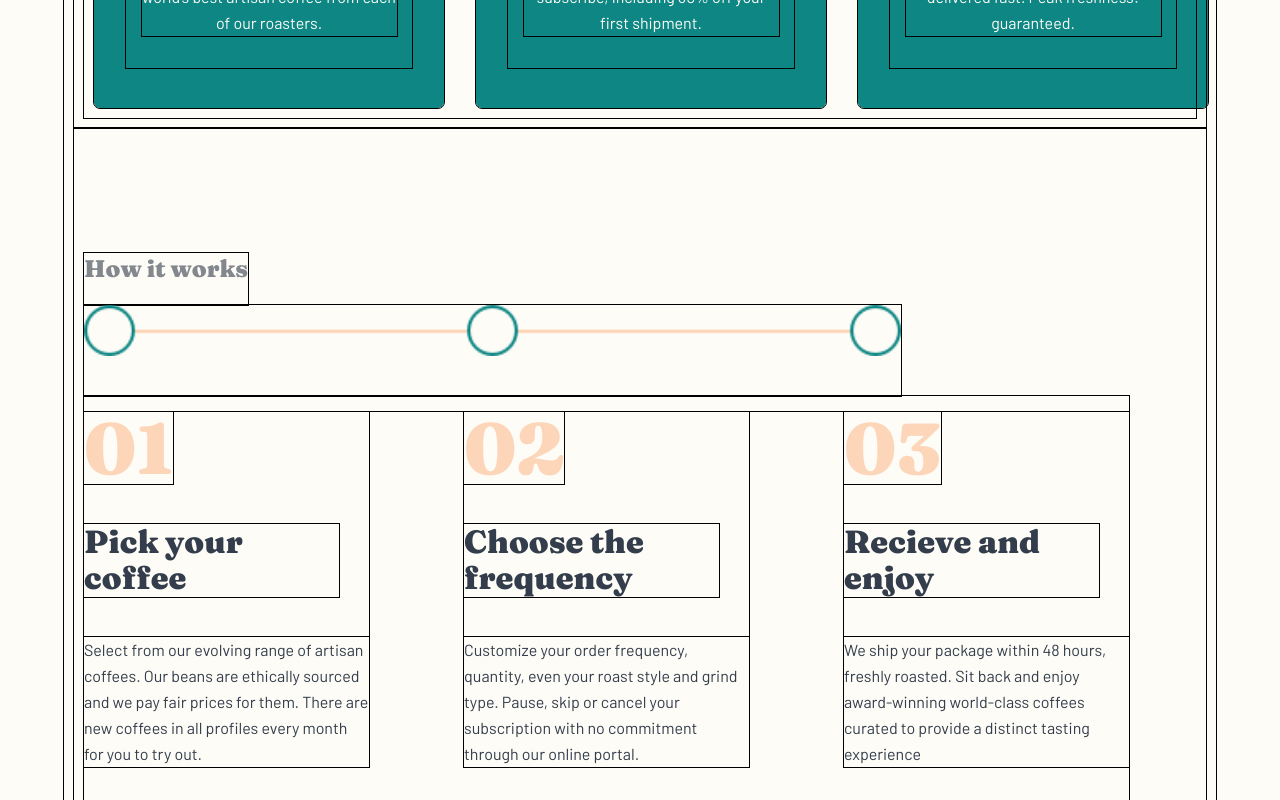
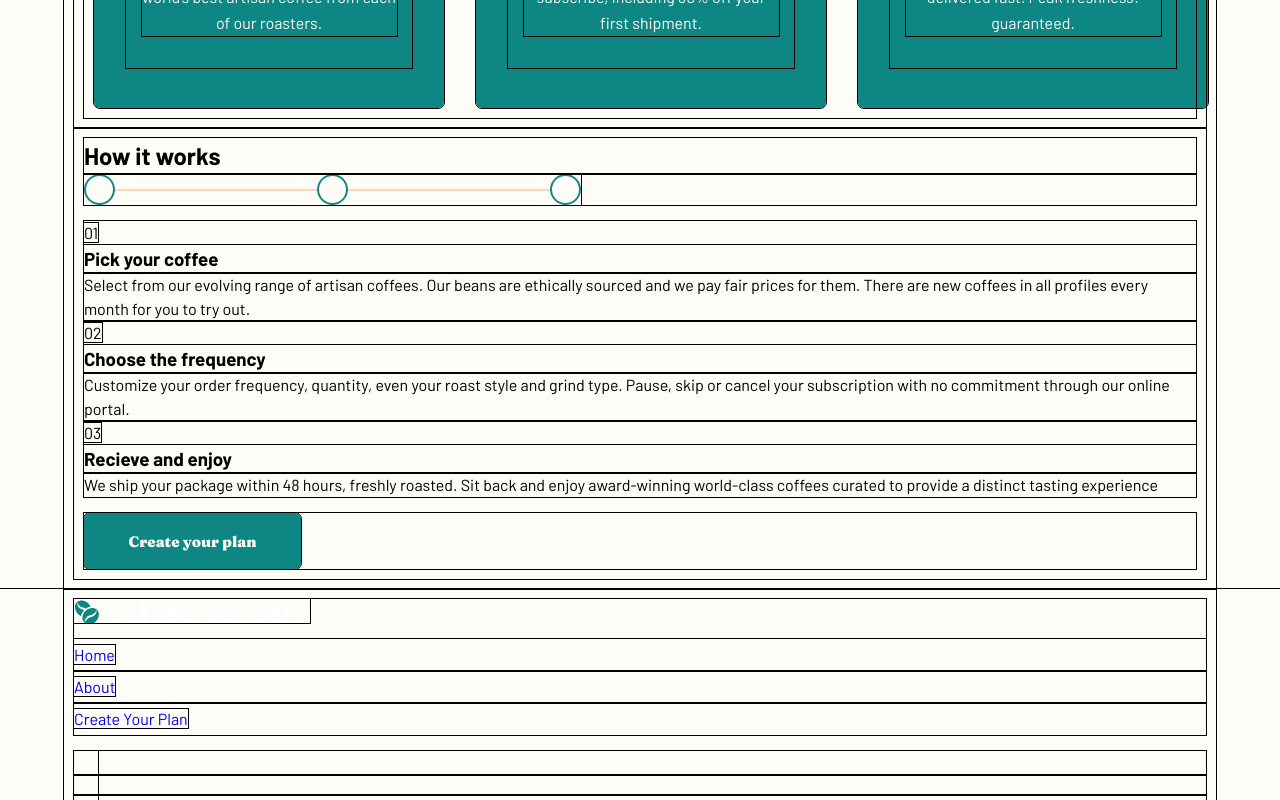
Before and after one commit to tlanettepollard/FEM-CoffeeRoasters-Subscription-Site-TLP, a React (Vite) app: page / in a window 1280 px wide. Shown: the part 1940-2740 px from the top of the page. Built offline with nearby package versions, Linux system fonts and the light colour scheme.

Commit message:
Updates: starting work section over
Signed-off-by: T. Lanette <TLPollard4516@gmail.com>

```diff
--- a/src/styles/components/_howWorks.scss
+++ b/src/styles/components/_howWorks.scss
@@ -1,60 +1,4 @@
 @use '../abstracts/' as *;
 @use '../base/' as *;
 
-.main__home {
-    .work {
-        padding-top: 6.25rem;
-        max-width: 75rem;
-        height: 49.0625rem;
-        @include flex(column, center, flex-start);
-        &__title {
-            @include HeaderFourLTG;
-            padding-bottom: 1.25rem;
-        }
-        .divider {
-            width: 51.0625rem;
-            height: auto;
-            padding-bottom: 2.5rem;
-        }
-
-        .work__container {
-            .works__items {
-                display: grid;
-                grid-template-columns: repeat(3, 1fr);
-                grid-template-rows: 1fr;
-                gap: 5.9375rem;
-                padding-bottom: 2.5rem;
-
-                @include bp-sm-tablet {
-                    grid-template-columns: none;
-                    grid-template-rows: repeat(3, 1fr);
-                }
-
-                .work__item {
-                    width: 100%;
-                    height: 22.1875rem;
-                    @include flex(column, space-between, flex-start);
-                    text-align: start;
-
-
-                    &--number {
-                        @include HeaderOneNumber;
-                        //padding-bottom: 2.375rem;
-                    }
-
-                    &--title {
-                        @include HeaderThreeDK;
-                        width: 15.9375rem;
-                        height: 4.5625rem;
-                    }
-
-                    &--summary {
-                        @include BodyFontDK;
-                        width: 17.8125rem;
-                        height: 8.125rem;
-                    }
-                }
-            }
-        }
-    }
-}
+.main__home {}
```
